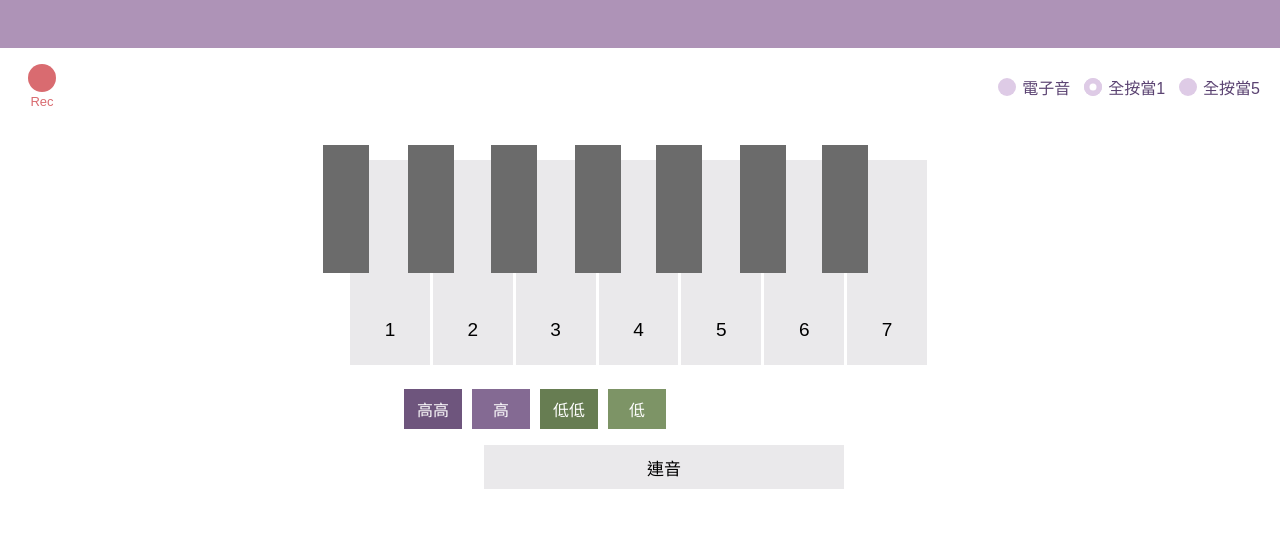
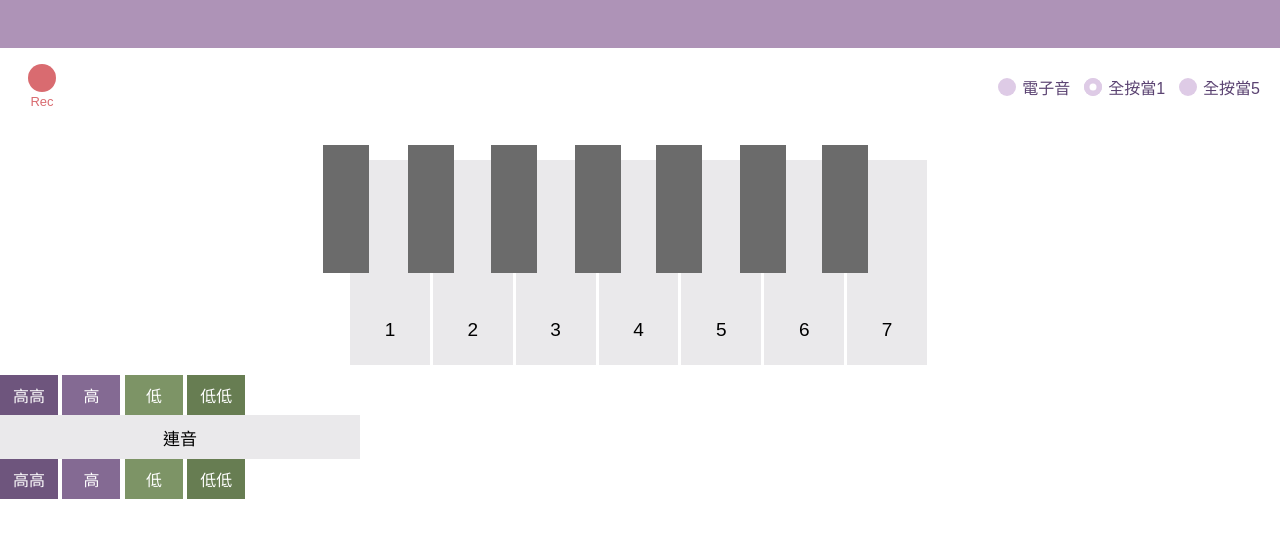
Before and after one commit to WildCatTheOnetrueGod/Slapper, a plain HTML site: page html/music.html in a window 1280 px wide. Drawn offline with Linux system fonts and the light colour scheme.

Commit message:
Update music.html

```diff
--- a/html/music.html
+++ b/html/music.html
@@ -49,17 +49,29 @@
   </div>
 
   <!-- 高低階與連音控制區 -->
-  <div class="key">
-    <div class="octave-row">
-      <button class="mod-btn oct-upup" data-octave="upup">高高</button>
-      <button class="mod-btn oct-up" data-octave="up">高</button>
-      <button class="mod-btn oct-downdown" data-octave="downdown">低低</button>
-      <button class="mod-btn oct-down" data-octave="down">低</button>
-    </div>
-    <div class="legato-row">
-      <button class="legato-btn" id="btn-legato">連音</button>
-    </div>
+<!-- 控制面板：左右八度按鈕 + 中間連音按鈕 -->
+<div class="control-panel">
+  <!-- 左側八度按鈕（縱向） -->
+  <div class="octave-column left">
+    <button class="mod-btn oct-upup" data-octave="upup">高高</button>
+    <button class="mod-btn oct-up" data-octave="up">高</button>
+    <button class="mod-btn oct-down" data-octave="down">低</button>
+    <button class="mod-btn oct-downdown" data-octave="downdown">低低</button>
   </div>
+
+  <!-- 中間下方：連音切換按鈕 -->
+  <div class="legato-center">
+    <button class="legato-btn" id="btn-legato">連音</button>
+  </div>
+
+  <!-- 右側八度按鈕（縱向，結構對應） -->
+  <div class="octave-column right">
+    <button class="mod-btn oct-upup" data-octave="upup">高高</button>
+    <button class="mod-btn oct-up" data-octave="up">高</button>
+    <button class="mod-btn oct-down" data-octave="down">低</button>
+    <button class="mod-btn oct-downdown" data-octave="downdown">低低</button>
+  </div>
+</div>
 
   <script src="../js/music.js"></script>
 </body>
```
